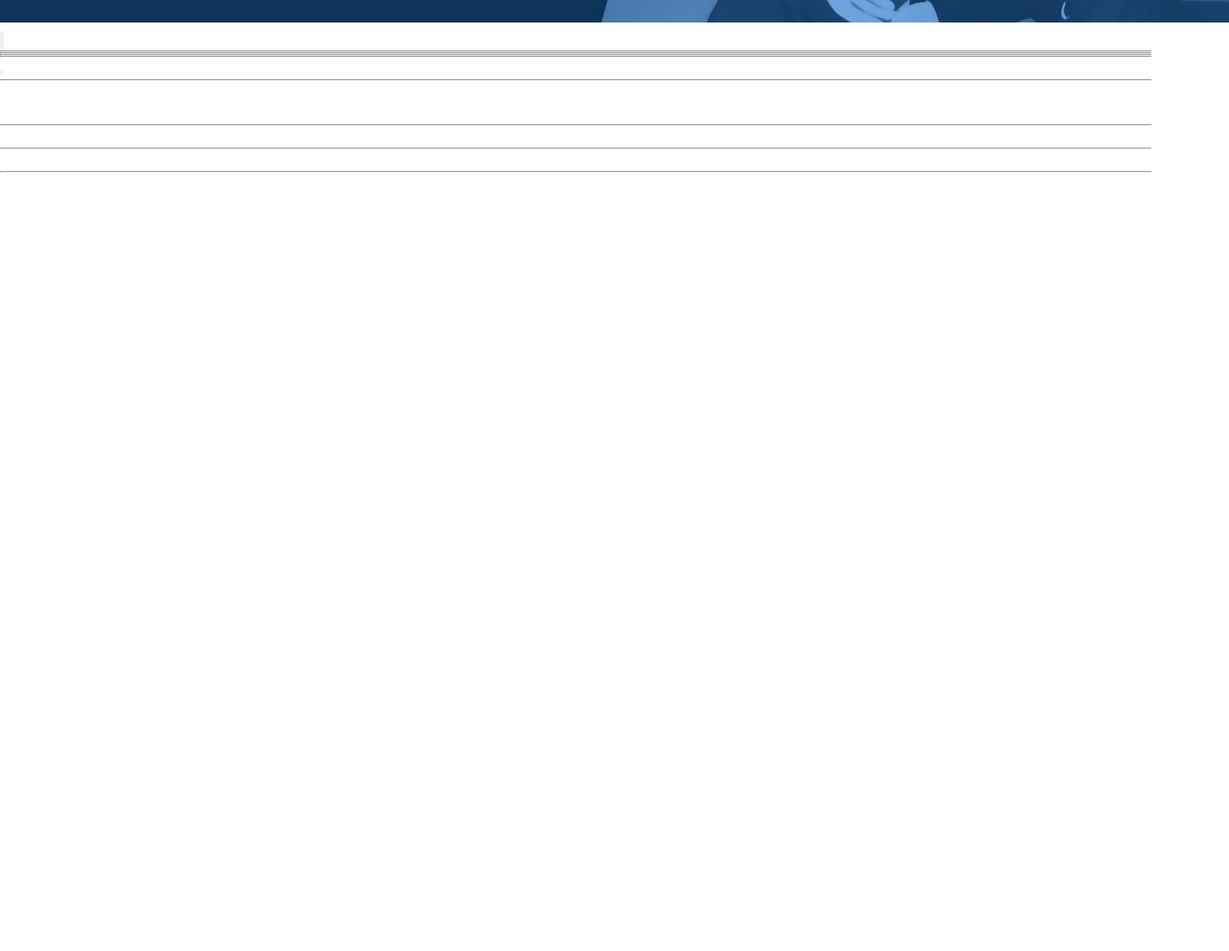
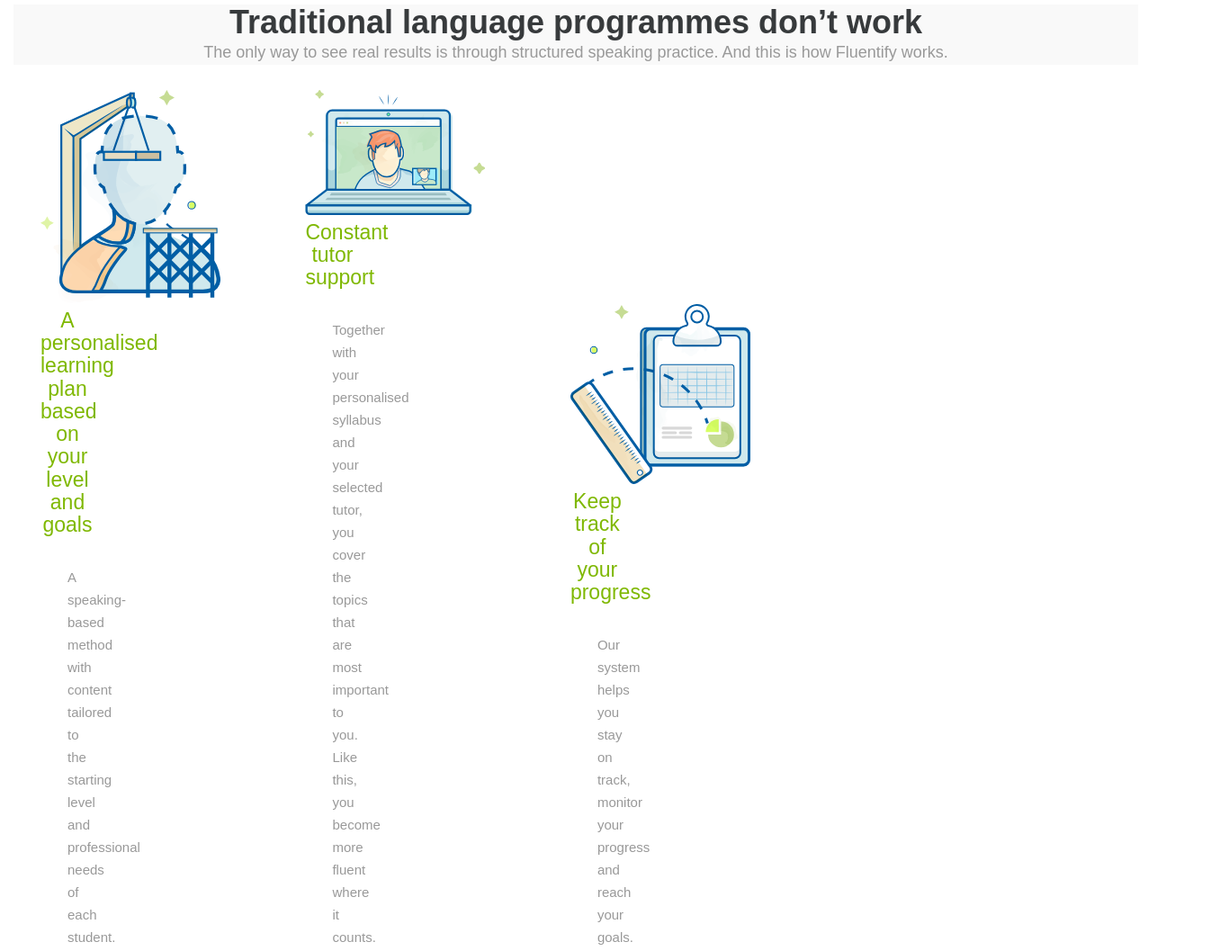
Before and after one commit to Alecridev/html-css-fluentify, a plain HTML site: page index.html in a window 1280 px wide. Shown: the part 508-1565 px from the top of the page at 90% size, 1366 px wide, since content can reach past the window. Before the commit the page ends 916 px from the top, so only its background shows below. Drawn offline with Linux system fonts and the light colour scheme; files whose address does not match are found by name.

Commit message:
header + nav panel + box home completati
da controllare margini e bordi alla box home

```diff
--- a/css/style.css
+++ b/css/style.css
@@ -61,7 +61,7 @@ ul.nav-wrapper-testo{
 .sezione-wrapper-bottoni{
   margin-top: 20px;
   margin-right: 9px;
-  margin-left: 80px;
+  margin-left: 25px;
   padding: 0 15px;
   opacity: 1;
   font-weight: 700;
@@ -99,39 +99,108 @@ ul.nav-wrapper-testo{
   padding: 8px 10px;
   text-decoration: none;
   }
+
 .box-home-header{
+  margin: 0 -15px;
+  background-color: #0d325a;
+  height: 420px;
+  padding-top: 20px;
+  font-weight: 500;
+  background-image:url("/Users/swichy/Desktop/Corso Boolean/html-css-fluentify/img/vecchi.JPG");
+}
 
+.testo-bottone{
+  margin: 90px 0 120px 100px;
+  font-family: "Museo Sans", sans-serif;
+  margin-top: 0;
+  color: #fff;
+  font-size: 45px;
+  font-weight:500;
+  line-height: 55px;
+  padding-right: 50px;
+  max-width: 50%;
 }
-#testo-bottone{
+.createyourplan{
+  font-size: 12px;
+  font-weight: 700;
+  height: 44px;
+  border-radius: 5px;
+  padding: 8px 10px;
+  min-width: 182px;
+  padding-top: 13px;
+  letter-spacing: .0182em;
+}
 
-}
 .testo-sotto-header{
-
+  padding-right: 15px;
+  padding-left: 15px;
 }
 .testo{
+  margin-top: 8px;
+  font-size: 24px;
+  font-weight: 300;
+  margin-bottom: .5rem;
+  font-family: inherit;
+  text-align: center;
+  line-height: 1.1;
+  color: inherit;
+  background-color: #f9f9f9;
+}
+p.testo{
+  font-size: 18px;
+  font-weight: 300;
+  color: #999;
+  margin-top: 0;
+  text-align: center;
+  line-height: 1.5;
+}
 
+.immagine{
+  padding: 20px 60px;
+  margin-right: -15px;
+margin-left: -15px;
+  max-width: 25%;
+  display:inline-block;
+  margin-top: 0;
+margin-bottom: 1rem;
 }
-.immagini-grandi-testo{
 
+h6{
+  font-size: 23px;
+  min-height: 50px;
+  color: #7fb802;
+  text-align: center;
+  margin-bottom: .5rem;
+  font-family: inherit;
+  font-weight: 500;
+  line-height: 1.1;
+  margin-top: 0;
 }
-.immagine1{
 
+hr{
+opacity: .3;
+width: 32px;
+border-top: 2px solid;
+margin-top: 1rem;
+margin-bottom: 1rem;
+border: 0;
 }
-.immagine2{
+.box-testo-h6{
+  max-width: 30%;
+}
 
+.box-testo{
+  font-size: 15px;
+  font-weight: 300;
+  line-height: 25px;
+  color: #999;
+  padding: 0 30px;
+  text-align: center;
+  margin-top: 0;
+margin-bottom: 1rem;
+max-width: 30%;
 }
-.immagine3{
 
-}
-.box-testo-immagine1{
-
-}
-.box-testo-immagine2{
-
-}
-.box-testo-immagine3{
-
-}
 .box-imgmontagna-testo{
 
 }
--- a/index.html
+++ b/index.html
@@ -33,44 +33,50 @@
     </div>
 
     <div class="box-home-header">
-      <img src="img/vecchi.JPG" alt="immagine di sfondo">
-      <section id="testo-bottone">
-        <h1></h1>
-        <input type="button" name="" value="">
+      <section class="testo-bottone">
+        <h1>English taught by professionals, for professionals</h1>
+        <br>
+        <span class="createyourplan">CREATE YOUR PLAN</span>
       </section>
     </div>
 
     <section class="testo-sotto-header">
       <div class="testo">
-        <h1></h1>
+        <h1>Traditional language programmes don’t work</h1>
+        <p class="testo">The only way to see real results is through structured speaking practice. And this is how Fluentify works.</p>
       </div>
     </section>
 
     <section class="immagini-grandi-testo">
-      <div class="immagine1">
+      <div class="immagine">
+        <img src="img/profile.svg" alt="immagine uomo su misura">
+        <div class="box-testo-immagine">
+          <h6 class="box-testo-h6">A personalised learning plan based on your level and goals</h6>
+          <hr>
+          <p class="box-testo">A speaking-based method with content tailored to the starting level and professional needs of each student.
+  					</p>
+        </div>
+      </div>
 
+      <div class="immagine">
+        <img src="img/computer.svg" alt="immagine portatile">
+        <div class="box-testo-immagine">
+          <h6 class="box-testo-h6">Constant tutor support</h6>
+          <hr>
+          <p class="box-testo">Together with your personalised syllabus and your selected tutor, you cover the topics that are most important to you. Like this, you become more fluent where it counts.</p>
+        </div>
       </div>
-      <div class="immagine2">
 
+      <div class="immagine">
+        <img src="img/doc.svg" alt="immagine bloc notes">
+        <div class="box-testo-immagine">
+          <h6 class="box-testo-h6">Keep track of your progress</h6>
+          <hr>
+          <p class="box-testo">Our system helps you stay on track, monitor your progress and reach your goals.</p>
+        </div>
       </div>
-      <div class="immagine3">
 
-      </div>
-      <div class="box-testo-immagine1">
-        <h6></h6>
-        <hr>
-        <p></p>
-      </div>
-      <div class="box-testo-immagine2">
-        <h6></h6>
-        <hr>
-        <p></p>
-      </div>
-      <div class="box-testo-immagine3">
-        <h6></h6>
-        <hr>
-        <p></p>
-      </div>
+
     </section>
     <hr>
     <section class="box-imgmontagna-testo">
```
